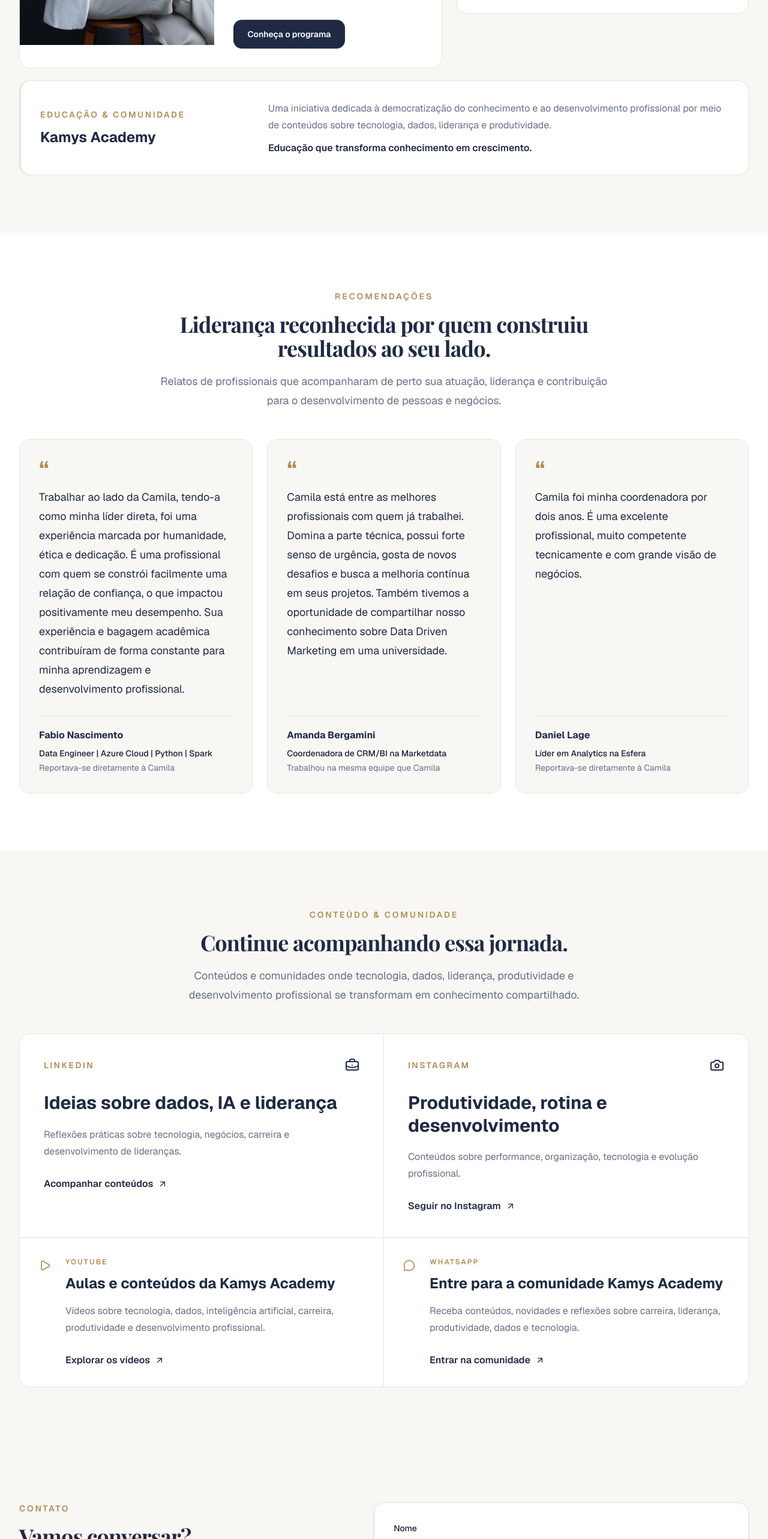
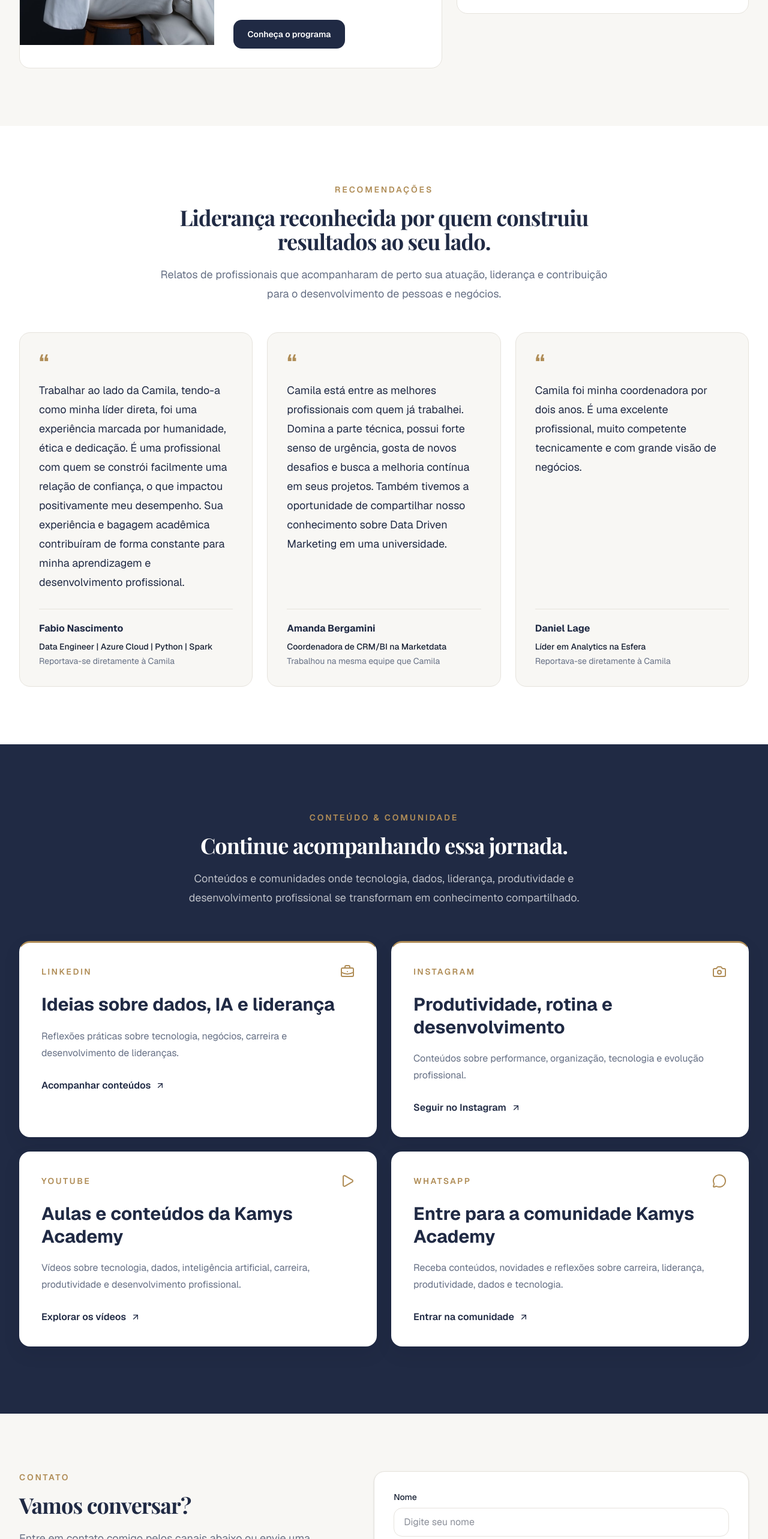
Before and after one commit to RodneiTimoteo/site-camila, a Next.js app: page / in a window 1280 px wide. Shown: the part 5160-7726 px from the top of the page at 60% size. Built offline with nearby package versions, Linux system fonts and the light colour scheme; a web font is replaced by a local one.

Commit message:
Refina seção de conteúdo e comunidade

```diff
--- a/src/components/sections/ContentCommunity.tsx
+++ b/src/components/sections/ContentCommunity.tsx
@@ -26,22 +26,21 @@ const ariaLabels = {
 } satisfies Record<(typeof contentChannels)[number]["id"], string>;
 
 export default function ContentCommunity() {
-  const featuredChannels = contentChannels.filter((channel) => channel.featured);
-  const complementaryChannels = contentChannels.filter((channel) => !channel.featured);
-
   return (
-    <Section id="conteudo" className="bg-site">
+    <Section id="conteudo" className="bg-primary py-28">
       <SectionTitle
         eyebrow="Conteúdo & Comunidade"
         title="Continue acompanhando essa jornada."
         description="Conteúdos e comunidades onde tecnologia, dados, liderança, produtividade e desenvolvimento profissional se transformam em conhecimento compartilhado."
         align="center"
+        theme="dark"
       />
 
-      <div className="mt-12 overflow-hidden rounded-2xl border border-site bg-surface">
-        <div className="grid divide-y divide-site md:grid-cols-2 md:divide-x md:divide-y-0">
-          {featuredChannels.map((channel) => {
+      <div className="mt-14 grid gap-5 md:grid-cols-2 lg:gap-6">
+        {contentChannels.map((channel) => {
           const Icon = icons[channel.icon];
+
+          const isPrimaryChannel = channel.featured;
 
           return (
             <Link
@@ -50,25 +49,29 @@ export default function ContentCommunity() {
               target="_blank"
               rel="noopener noreferrer"
               aria-label={ariaLabels[channel.id]}
-                className="group block cursor-pointer p-7 transition-colors hover:bg-site/70 sm:p-8 lg:p-10"
+              className={`group flex cursor-pointer flex-col rounded-2xl border bg-surface p-7 shadow-[0_12px_30px_rgba(12,18,32,0.08)] transition duration-300 hover:border-[var(--color-secondary)] hover:bg-white hover:shadow-[0_16px_34px_rgba(12,18,32,0.10)] sm:p-8 lg:p-9 ${
+                isPrimaryChannel
+                  ? "border-t-[3px] border-white/70 border-t-[var(--color-secondary)]"
+                  : "border-white/70"
+              }`}
             >
               <div className="flex items-center justify-between gap-6">
                 <p className="text-sm font-semibold uppercase tracking-[0.18em] text-secondary">
                   {channel.platform}
                 </p>
 
-                  <Icon className="h-6 w-6 text-primary" aria-hidden="true" />
+                <Icon className="h-6 w-6 shrink-0 text-secondary transition-colors group-hover:text-primary" aria-hidden="true" />
               </div>
 
-                <h3 className="mt-8 text-3xl font-bold leading-tight text-primary">
+              <h3 className="mt-6 text-2xl font-bold leading-8 text-primary sm:text-3xl sm:leading-tight">
                 {channel.title}
               </h3>
 
-                <p className="mt-5 max-w-xl leading-7 text-muted-site">
+              <p className="mt-5 leading-7 text-muted-site">
                 {channel.description}
               </p>
 
-                <span className="mt-7 inline-flex items-center gap-2 font-semibold text-primary">
+              <span className="mt-7 inline-flex items-center gap-2 font-semibold text-primary transition-colors group-hover:text-[var(--color-secondary)]">
                 {channel.cta}
                 <ArrowUpRight className="h-4 w-4 transition-transform group-hover:-translate-y-0.5 group-hover:translate-x-0.5" aria-hidden="true" />
               </span>
@@ -76,47 +79,6 @@ export default function ContentCommunity() {
           );
         })}
       </div>
-
-        <div className="grid divide-y divide-site border-t border-site lg:grid-cols-2 lg:divide-x lg:divide-y-0">
-          {complementaryChannels.map((channel) => {
-            const Icon = icons[channel.icon];
-
-            return (
-              <Link
-                key={channel.id}
-                href={channel.href}
-                target="_blank"
-                rel="noopener noreferrer"
-                aria-label={ariaLabels[channel.id]}
-                className="group block cursor-pointer p-7 transition-colors hover:bg-site/70 sm:p-8"
-              >
-                <div className="lg:flex lg:items-start lg:gap-6">
-                  <Icon className="mb-5 h-5 w-5 shrink-0 text-secondary lg:mb-0 lg:mt-1" aria-hidden="true" />
-
-                  <div>
-                    <p className="text-xs font-semibold uppercase tracking-[0.18em] text-secondary">
-                      {channel.platform}
-                    </p>
-
-                    <h3 className="mt-3 text-2xl font-bold leading-8 text-primary">
-                      {channel.title}
-                    </h3>
-
-                    <p className="mt-4 leading-7 text-muted-site">
-                      {channel.description}
-                    </p>
-
-                    <span className="mt-7 inline-flex items-center gap-2 font-semibold text-primary">
-                      {channel.cta}
-                      <ArrowUpRight className="h-4 w-4 transition-transform group-hover:-translate-y-0.5 group-hover:translate-x-0.5" aria-hidden="true" />
-                    </span>
-                  </div>
-                </div>
-              </Link>
-            );
-          })}
-        </div>
-      </div>
     </Section>
   );
 }
--- a/src/components/sections/ProgramsCommunity.tsx
+++ b/src/components/sections/ProgramsCommunity.tsx
@@ -16,14 +16,6 @@ const mentorship = {
     "Desenvolvimento de lideranças",
     "Mentoria e carreira",
   ],
-} as const;
-
-const communityPresentation = {
-  eyebrow: "Educação & Comunidade",
-  title: "Kamys Academy",
-  description:
-    "Uma iniciativa dedicada à democratização do conhecimento e ao desenvolvimento profissional por meio de conteúdos sobre tecnologia, dados, liderança e produtividade.",
-  complement: "Educação que transforma conhecimento em crescimento.",
 } as const;
 
 export default function ProgramsCommunity() {
@@ -112,28 +104,6 @@ export default function ProgramsCommunity() {
           </div>
         </article>
       </div>
-
-      <div className="mt-5 rounded-2xl border border-site border-l-[3px] border-l-[var(--color-secondary)] bg-surface px-7 py-8 sm:px-8 lg:flex lg:items-center lg:justify-between lg:gap-12">
-        <div>
-          <p className="text-sm font-semibold uppercase tracking-[0.18em] text-secondary">
-            {communityPresentation.eyebrow}
-          </p>
-
-          <h3 className="mt-3 text-2xl font-bold text-primary">
-            {communityPresentation.title}
-          </h3>
-        </div>
-
-        <div className="mt-5 max-w-3xl lg:mt-0">
-          <p className="leading-7 text-muted-site">
-            {communityPresentation.description}
-          </p>
-
-          <p className="mt-3 font-semibold text-primary">
-            {communityPresentation.complement}
-          </p>
-        </div>
-      </div>
     </Section>
   );
 }
```
Lines whose indentation alone changed are shown as unchanged.
